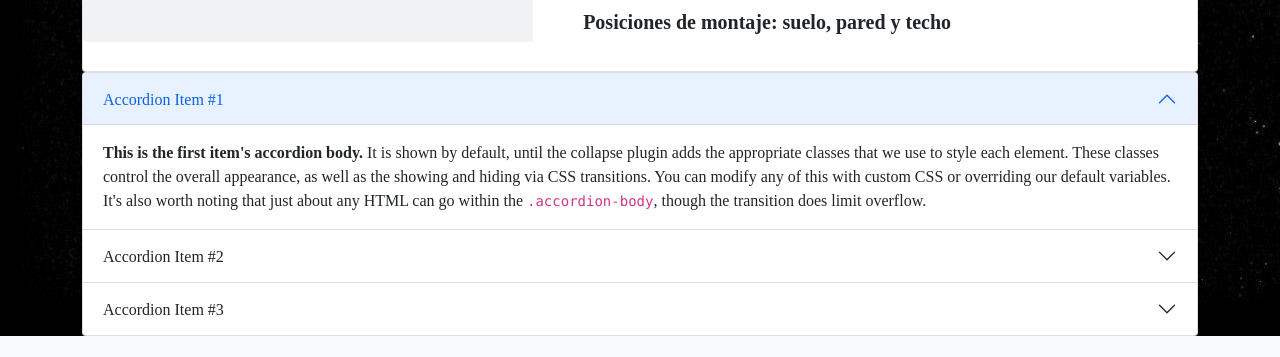
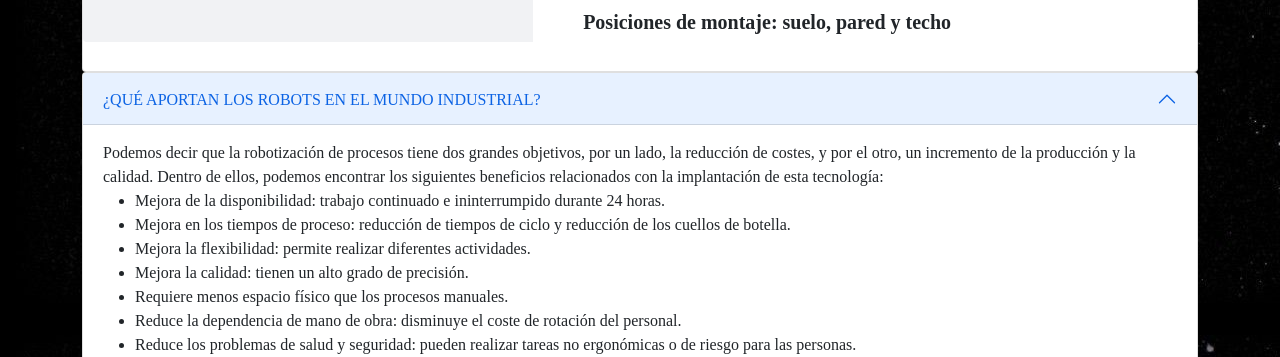
Before and after one commit to mgauna2000/robotica-SN, a website: page pages/p-6-ejes.html in a window 1280 px wide. Shown: the part 761-1118 px from the top of the page. Drawn offline with nearby package versions, Linux system fonts and the light colour scheme; a web font is replaced by a local one.

Commit message:
accordion data

```diff
--- a/pages/p-6-ejes.html
+++ b/pages/p-6-ejes.html
@@ -100,36 +100,54 @@
     <div class="accordion-item">
       <h2 class="accordion-header" id="headingOne">
         <button class="accordion-button" type="button" data-bs-toggle="collapse" data-bs-target="#collapseOne" aria-expanded="true" aria-controls="collapseOne">
-          Accordion Item #1
+          ¿QUÉ APORTAN LOS ROBOTS EN EL MUNDO INDUSTRIAL?
         </button>
       </h2>
       <div id="collapseOne" class="accordion-collapse collapse show" aria-labelledby="headingOne" data-bs-parent="#accordionExample">
         <div class="accordion-body">
-          <strong>This is the first item's accordion body.</strong> It is shown by default, until the collapse plugin adds the appropriate classes that we use to style each element. These classes control the overall appearance, as well as the showing and hiding via CSS transitions. You can modify any of this with custom CSS or overriding our default variables. It's also worth noting that just about any HTML can go within the <code>.accordion-body</code>, though the transition does limit overflow.
+          Podemos decir que la robotización de procesos tiene dos grandes objetivos, por un lado, la reducción de costes, y por el otro, un incremento de la producción y la calidad. Dentro de ellos, podemos encontrar los siguientes beneficios relacionados con la implantación de esta tecnología:
+          <ul>
+            <li>Mejora de la disponibilidad: trabajo continuado e ininterrumpido durante 24 horas.</li>
+            <li>Mejora en los tiempos de proceso: reducción de tiempos de ciclo y reducción de los cuellos de botella.</li>
+            <li>Mejora la flexibilidad: permite realizar diferentes actividades.</li>
+            <li>Mejora la calidad: tienen un alto grado de precisión.</li>
+            <li>Requiere menos espacio físico que los procesos manuales.</li>
+            <li>Reduce la dependencia de mano de obra: disminuye el coste de rotación del personal.</li>
+            <li>Reduce los problemas de salud y seguridad: pueden realizar tareas no ergonómicas o de riesgo para las personas.</li>
+            <li>Reduce el coste de capital, debido a que esta tecnología cada vez más consume menos energía y requiere de menos mantenimiento.</li>
+          </ul>
         </div>
       </div>
     </div>
     <div class="accordion-item">
       <h2 class="accordion-header" id="headingTwo">
         <button class="accordion-button collapsed" type="button" data-bs-toggle="collapse" data-bs-target="#collapseTwo" aria-expanded="false" aria-controls="collapseTwo">
-          Accordion Item #2
+          ¿CÓMO IDENTIFICO QUÉ ROBOT ES EL MEJOR PARA UNA APLICACIÓN DETERMINADA?
         </button>
       </h2>
       <div id="collapseTwo" class="accordion-collapse collapse" aria-labelledby="headingTwo" data-bs-parent="#accordionExample">
         <div class="accordion-body">
-          <strong>This is the second item's accordion body.</strong> It is hidden by default, until the collapse plugin adds the appropriate classes that we use to style each element. These classes control the overall appearance, as well as the showing and hiding via CSS transitions. You can modify any of this with custom CSS or overriding our default variables. It's also worth noting that just about any HTML can go within the <code>.accordion-body</code>, though the transition does limit overflow.
+          Los aspectos que las empresas deben tener en cuenta a la hora de determinar la alternativa robótica óptima se basan en los siguientes puntos:
+          <ul>
+            <li>Objetivo de la automatización, es decir, qué se pretende automatizar, tipo de trabajo a realizar y qué tipo de contacto se espera que tengan el robot y el operario. Es importante preguntarse si en el proceso que se pretende robotizar es necesaria la interacción con el humano y si la misma debe ser continua o puntual.</li>
+            <li>Tiempos de ciclo y velocidad</li>
+            <li>Capacidad de carga.</li>
+            <li>Área de trabajo.</li>
+            <li>Flexibilidad que se requiere.</li>
+            <li>Precisión y repetitividad</li>
+          </ul>
         </div>
       </div>
     </div>
     <div class="accordion-item">
       <h2 class="accordion-header" id="headingThree">
         <button class="accordion-button collapsed" type="button" data-bs-toggle="collapse" data-bs-target="#collapseThree" aria-expanded="false" aria-controls="collapseThree">
-          Accordion Item #3
+          ¿CUÁl ES EL FUTURO DE LA ROBÓTICA?
         </button>
       </h2>
       <div id="collapseThree" class="accordion-collapse collapse" aria-labelledby="headingThree" data-bs-parent="#accordionExample">
         <div class="accordion-body">
-          <strong>This is the third item's accordion body.</strong> It is hidden by default, until the collapse plugin adds the appropriate classes that we use to style each element. These classes control the overall appearance, as well as the showing and hiding via CSS transitions. You can modify any of this with custom CSS or overriding our default variables. It's also worth noting that just about any HTML can go within the <code>.accordion-body</code>, though the transition does limit overflow.
+          Para el año 2022, se estima que se instalarán casi 2 millones de nuevas unidades de robots industriales en fábricas de todo el mundo. Cuando hablamos de robótica industrial, nos referimos a los diferentes tipos de sistemas autómatas empleados en procesos de fabricación.
         </div>
       </div>
     </div>
```
